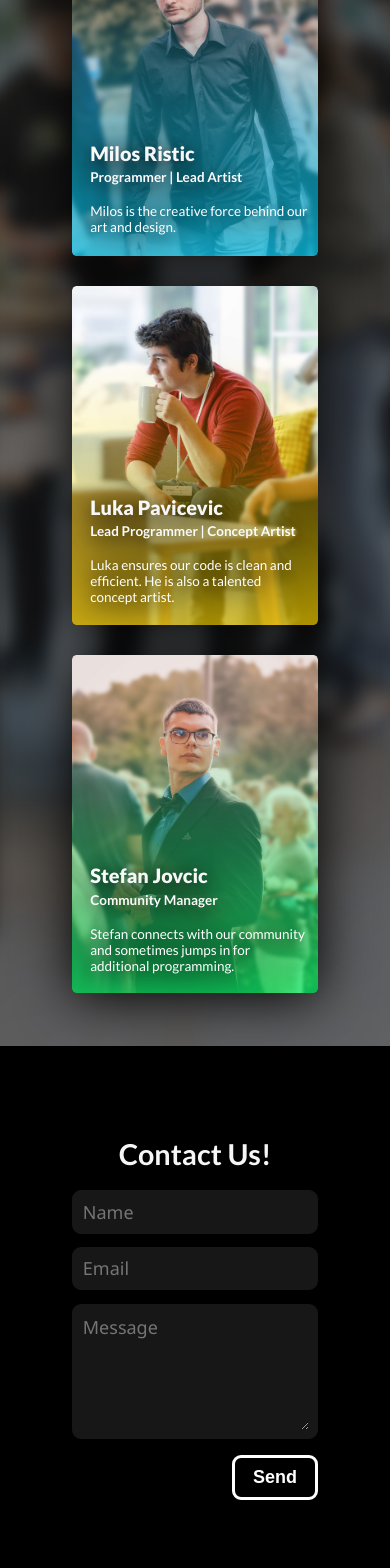
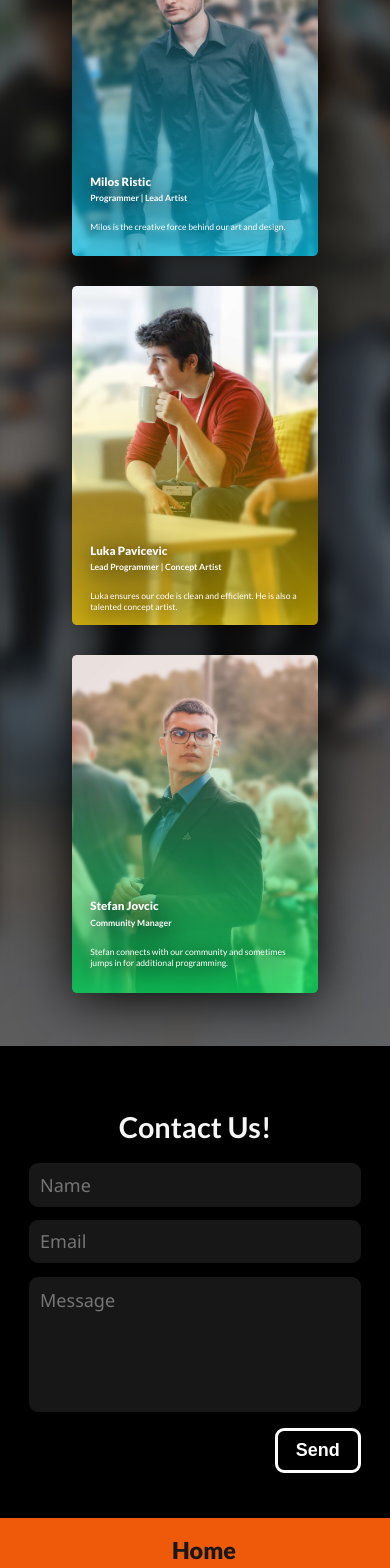
Before and after one commit to BloodAssassin/TaglientGames, a React (Create React App) app in the folder client/: page / in a window 390 px wide. Shown: the part 2620-4188 px from the top of the page. Built offline with nearby package versions, Linux system fonts and the light colour scheme; a web font is replaced by a local one.

Commit message:
Yet more responsive fixes

```diff
--- a/client/src/css/contact.css
+++ b/client/src/css/contact.css
@@ -1,7 +1,8 @@
 .contact {
   background-color: black;
   text-align: center;
-  padding: 80px;
+  padding-top: 50px;
+  padding-bottom: 50px;
   margin: auto;
   position: relative;
   display: flex;
--- a/client/src/css/responsive.css
+++ b/client/src/css/responsive.css
@@ -134,7 +134,7 @@
   /****************/
   .contact-content {
     margin: auto;
-    width: 100%;
+    width: 85%;
     text-align: center;
   }
   .input-container {
@@ -146,12 +146,34 @@
   .team-member {
     margin: 15px;
   }
+  .message-input {
+    resize: none;
+  }
 }
 
 @media (max-width: 430px) {
   .team-member,
   .team-member img {
     width: 70vw;
+  }
+
+  .team-info h1 {
+    font-size: 80%;
+  }
+  .team-info p {
+    font-size: 60%;
+  }
+
+  #milos .team-info {
+    transform: translateY(30px);
+  }
+
+  #luka .team-info {
+    transform: translateY(30px);
+  }
+
+  #stefan .team-info {
+    transform: translateY(15px);
   }
 
   .footer-links {
```
